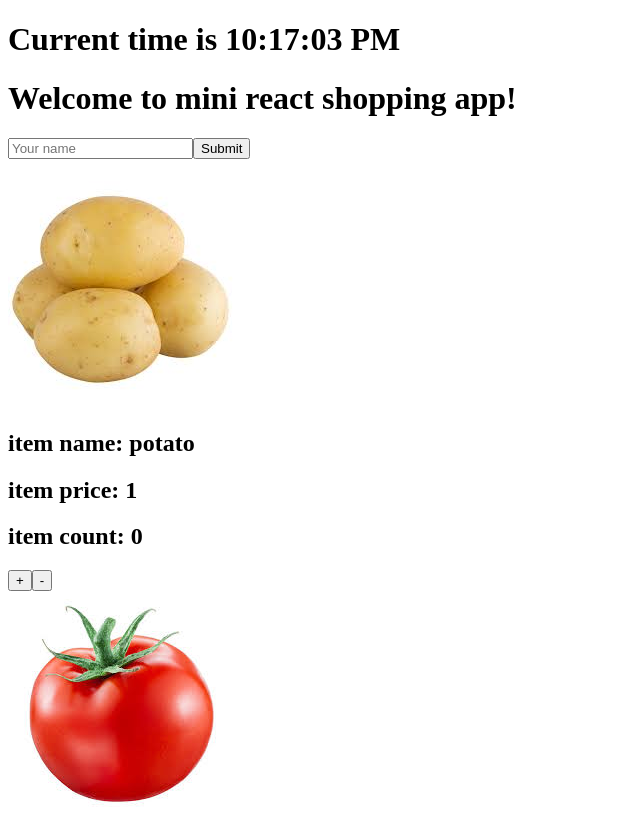
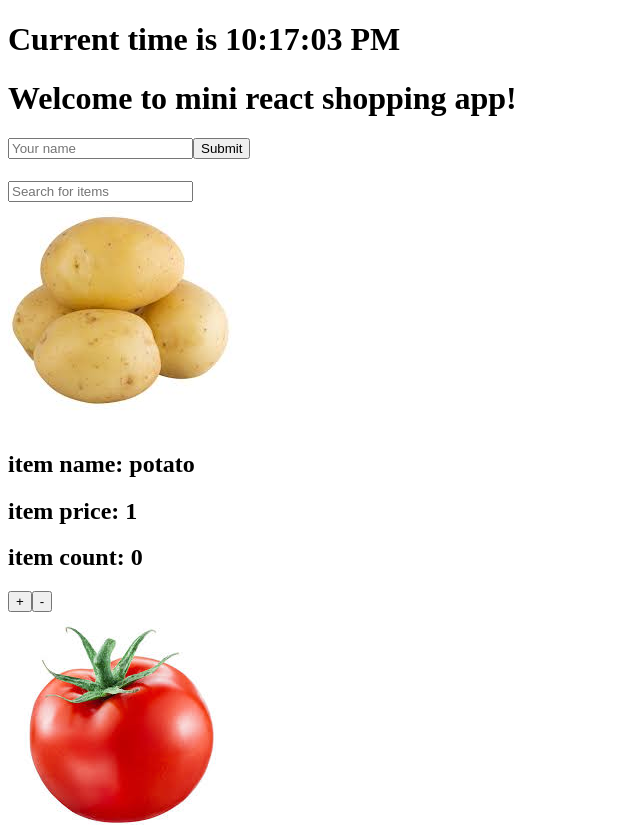
Before and after one commit to Yipeng-LU/Mini-React-Shopping-App, a React (Create React App) app: page / in a window 1280 px wide. Shown: the top 825 px of the page, without its empty margins (0-640 px from the left). Built offline with nearby package versions, Linux system fonts and the light colour scheme.

Commit message:
finish search component

```diff
--- a/src/components/App.js
+++ b/src/components/App.js
@@ -4,12 +4,14 @@ import Greeting from './Greeting';
 import Item from './Item';
 import items from './data';
 import CheckOut from './CheckOut';
+import Search from './Search';
 function App() {
   const priceMap={};
   items.forEach(item=>{
     priceMap[item.name]=item.price;
   })
   const [total,setTotal]=useState(0);
+  const [search,setSearch]=useState('');
   function update(itemName,status){
     if (status==='inc'){
       setTotal(prev=>prev+priceMap[itemName]);
@@ -17,12 +19,20 @@ function App() {
       setTotal(prev=>prev-priceMap[itemName]);
     };
   }
+  function searchFilter(value){
+    setSearch(value);
+  }
   return (
     <div>
       <Clock />
       <Greeting />
+      <Search searchFilter={searchFilter} />
       {
-        items.map(item=>(<Item item={item} update={update}/>))
+        items.map(item=>{
+          if (item.name.includes(search)){
+            return (<Item item={item} update={update}/>)
+          }
+        })
       }
       <CheckOut total={total}/>
     </div>
--- /dev/null
+++ b/src/components/Search.jsx
@@ -0,0 +1,13 @@
+import React from 'react';
+function Search(props){
+  function handleChange(event){
+    const value=event.target.value;
+    props.searchFilter(value);
+  }
+  return (
+    <div>
+      <input onChange={handleChange} type="text" placeholder="Search for items"/>
+    </div>
+  );
+}
+export default Search;
```
Also changed, not shown: 1 other file (tests, documents, lock files or other folders).
